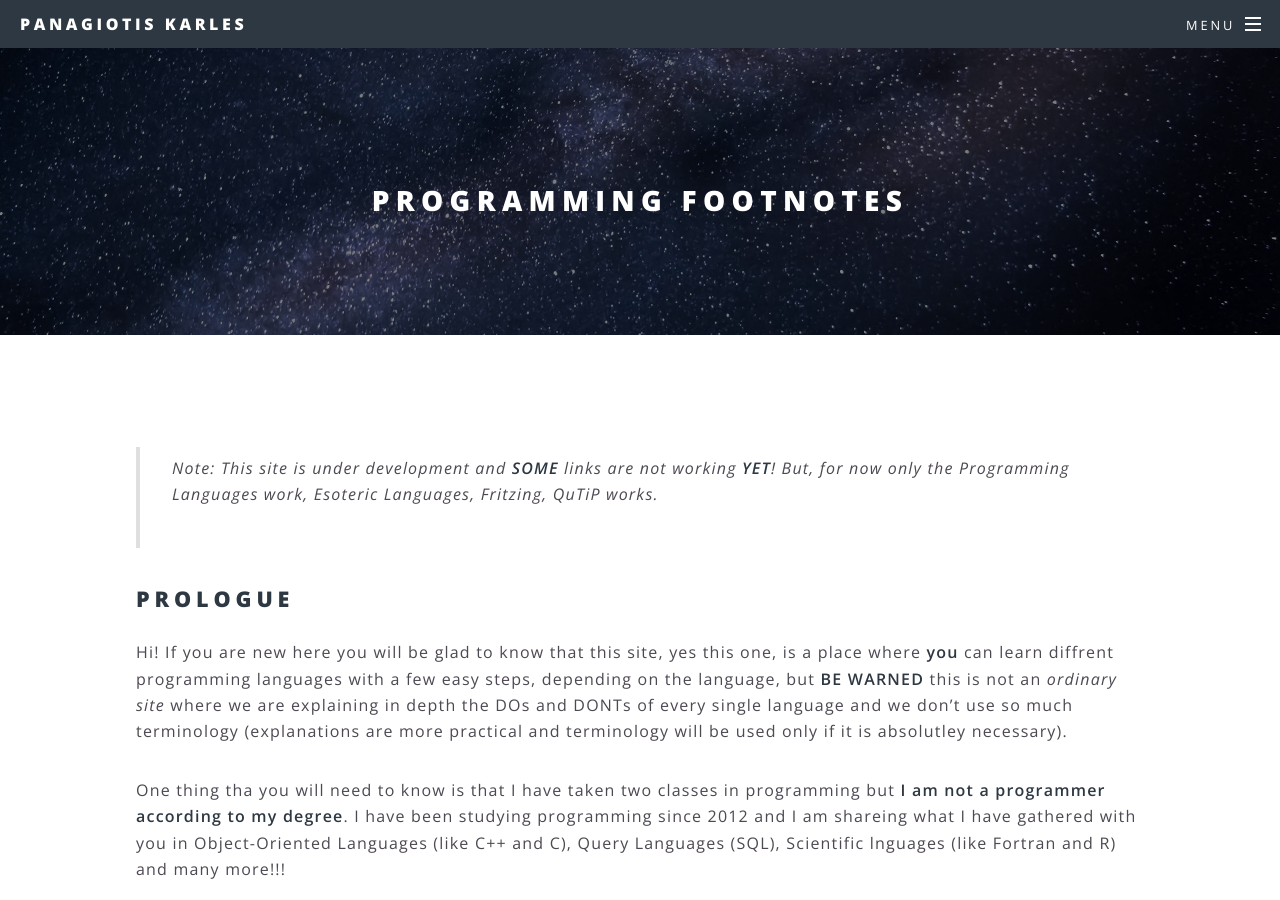
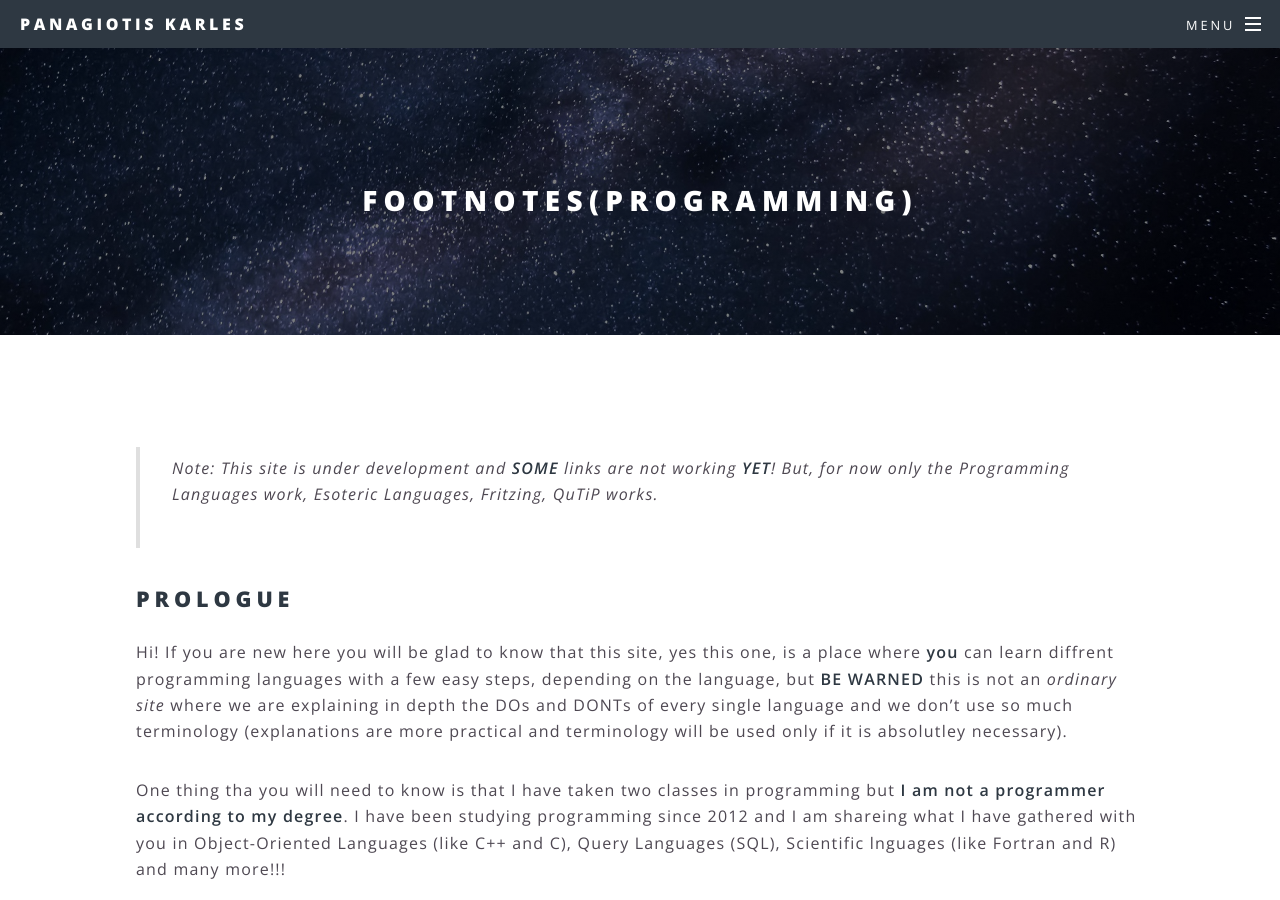
Before and after one commit to KarlesP/karlesp.github.io, a Jekyll site: the page built from footnotes_programming.html, in a window 1280 px wide and 900 px high. Built offline with Jekyll 4.4.1, drawn with Linux system fonts in a browser that asks for light colours.

```diff
--- a/footnotes.html
+++ b/footnotes_programming.html
@@ -1,6 +1,6 @@
 ---
 layout: page
-title: Programming Footnotes
+title: Footnotes(Programming)
 ---
 <!DOCTYPE html>
 <!-- saved from url=(0038)https://karlesp.github.io/courses.html -->
```
